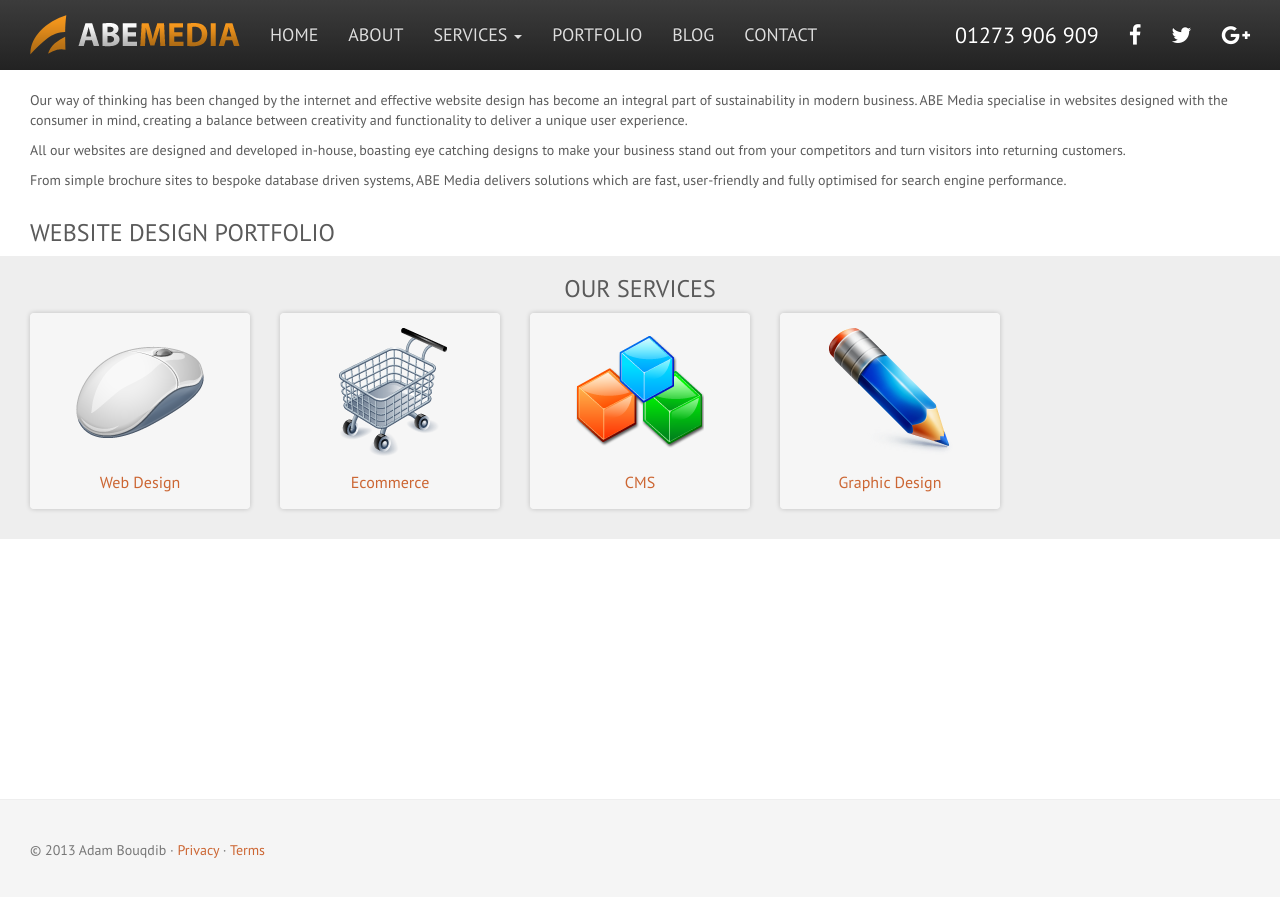
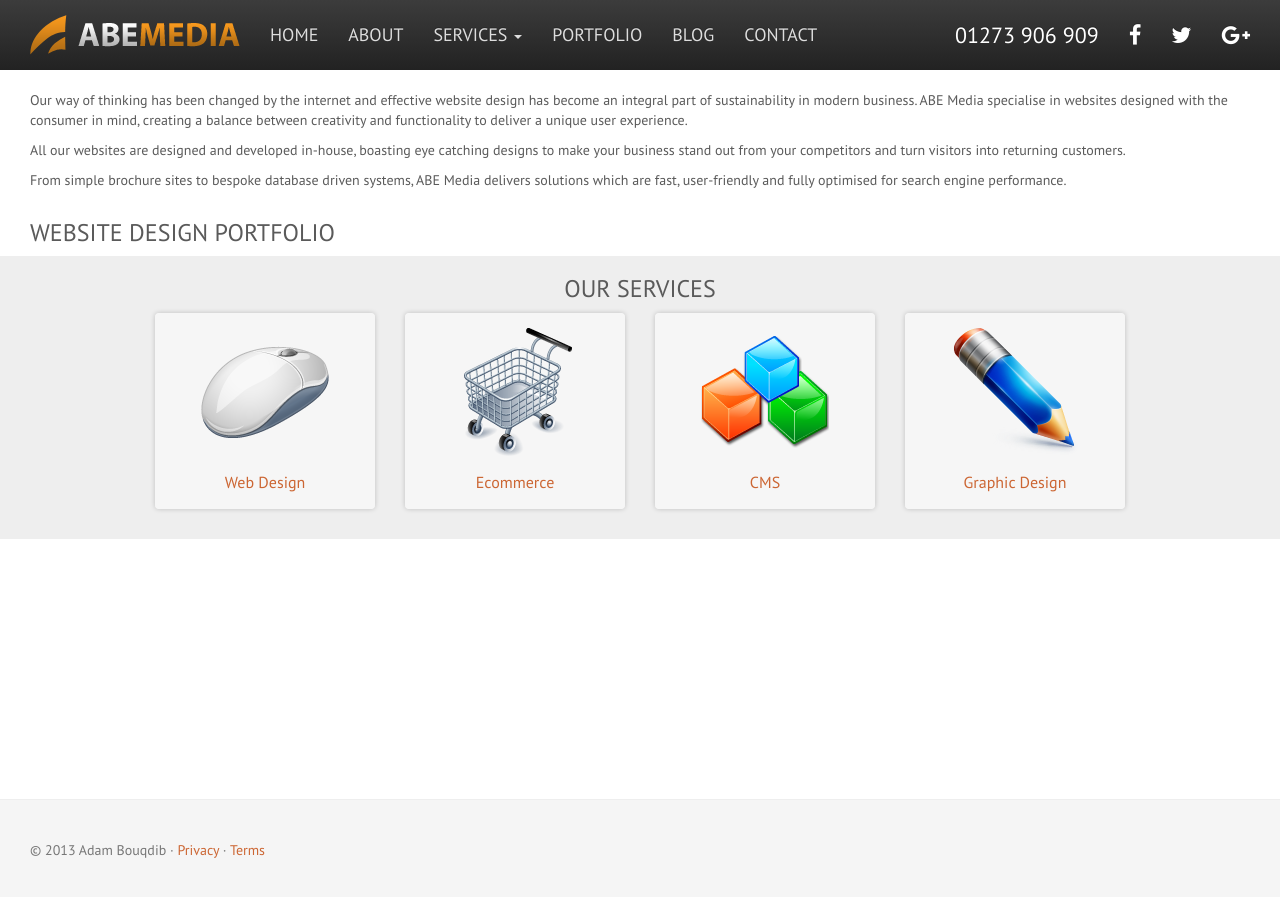
Before and after one commit to abemedia/abemedia.github.io, a Jekyll site: the page built from web-design-brighton.md, in a window 1280 px wide. Shown: the top 897 px of the page. Built offline with Jekyll 4.4.1, drawn with Linux system fonts in a browser that asks for light colours; nearby versions of some CDN libraries.

Commit message:
Update style.css

```diff
--- a/css/style.css
+++ b/css/style.css
@@ -182,12 +182,13 @@ footer {
 	list-style: none;
 	padding: 0;
 	margin: 0 -15px;
-	display: flex;
+	font-size:0;
 }
 .box-list>li {
 	width: 100%;
 	padding: 0 15px;
 	display: inline-block;
+	font-size: inherit;
 }
 @media (min-width: 768px) {
 	.box-list>li {
```
